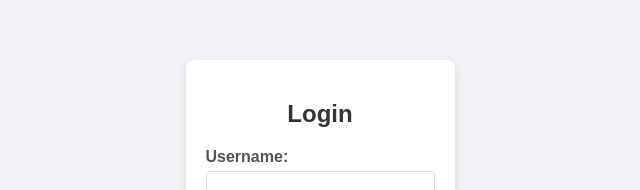
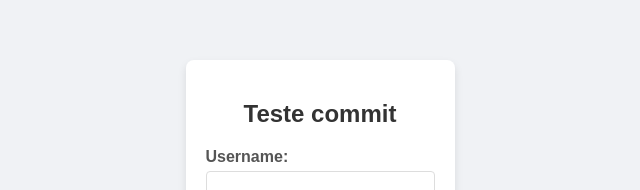
Before and after one commit to MatheusLuiz/Sistema, a website: page views/login.html in a window 1280 px wide. Shown: the part 184-374 px from the top of the page, without its empty margins (320-960 px from the left). Drawn offline with Linux system fonts and the light colour scheme; files that its build step writes are made by us from their sources.

Commit message:
atualização José

```diff
--- a/views/login.html
+++ b/views/login.html
@@ -8,7 +8,7 @@
 </head>
 <body>
     <div id="login-container">
-        <h2>Login</h2>
+        <h2>Teste commit</h2>
         <form id="login-form">
             <label for="username">Username:</label>
             <input type="text" id="username" name="username" required>
```
